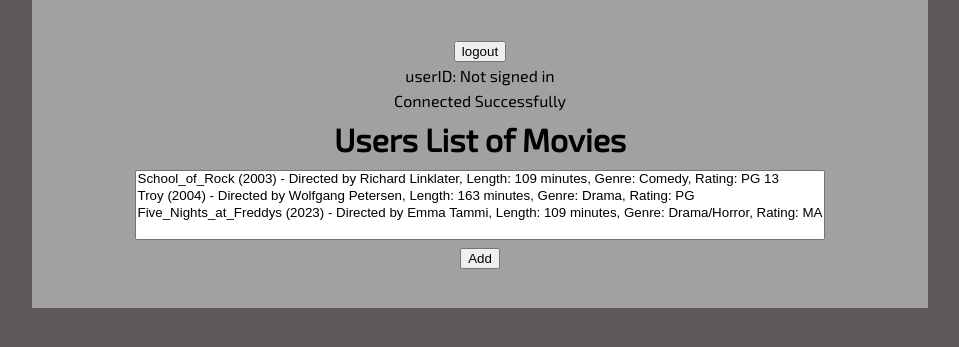
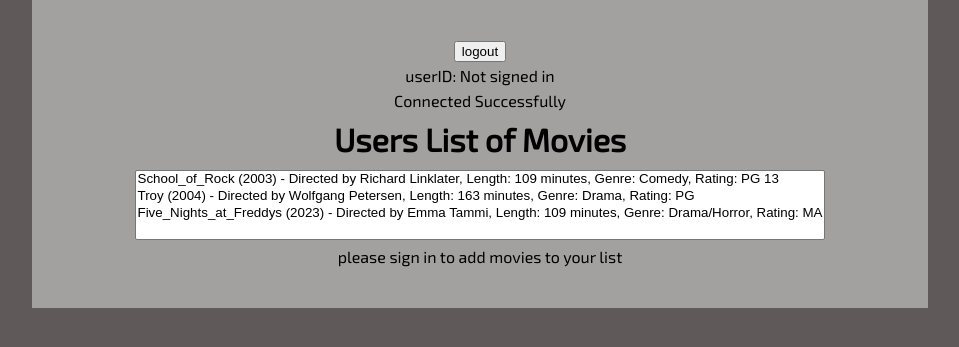
Before and after one commit to Flashpoint0mega/CST8285-F23-Assignment2, a PHP site: page / in a window 1280 px wide. Shown: the part 132-479 px from the top of the page, without its empty margins (160-1119 px from the left). Run offline with PHP 8.4, Linux system fonts and the light colour scheme; data comes from the database, SQL or seed files in the repository.

Commit message:
fixed not logged in error

```diff
--- a/popularMovies.php
+++ b/popularMovies.php
@@ -67,7 +67,12 @@
                 echo "</select>";
 
                 #button
-                echo "<br><input value='Add' type='Submit' />";
+                if(isset($_SESSION["userID"])){
+                    echo "<br><input value='Add' type='Submit' />";
+                }
+                else {
+                    echo "<br><p>please sign in to add movies to your list</p>";
+                }
             } else {
 
                 # replace with better message
```
